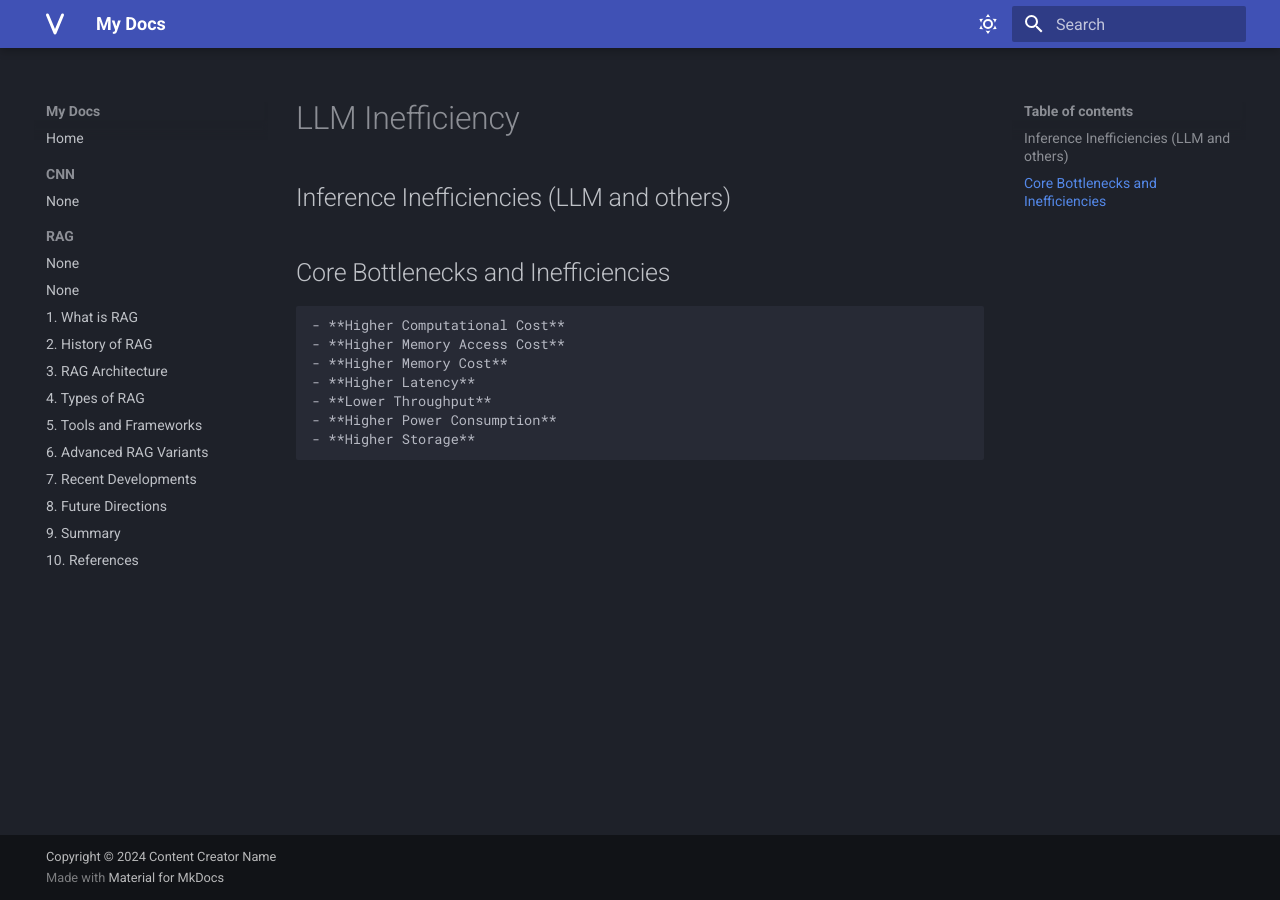
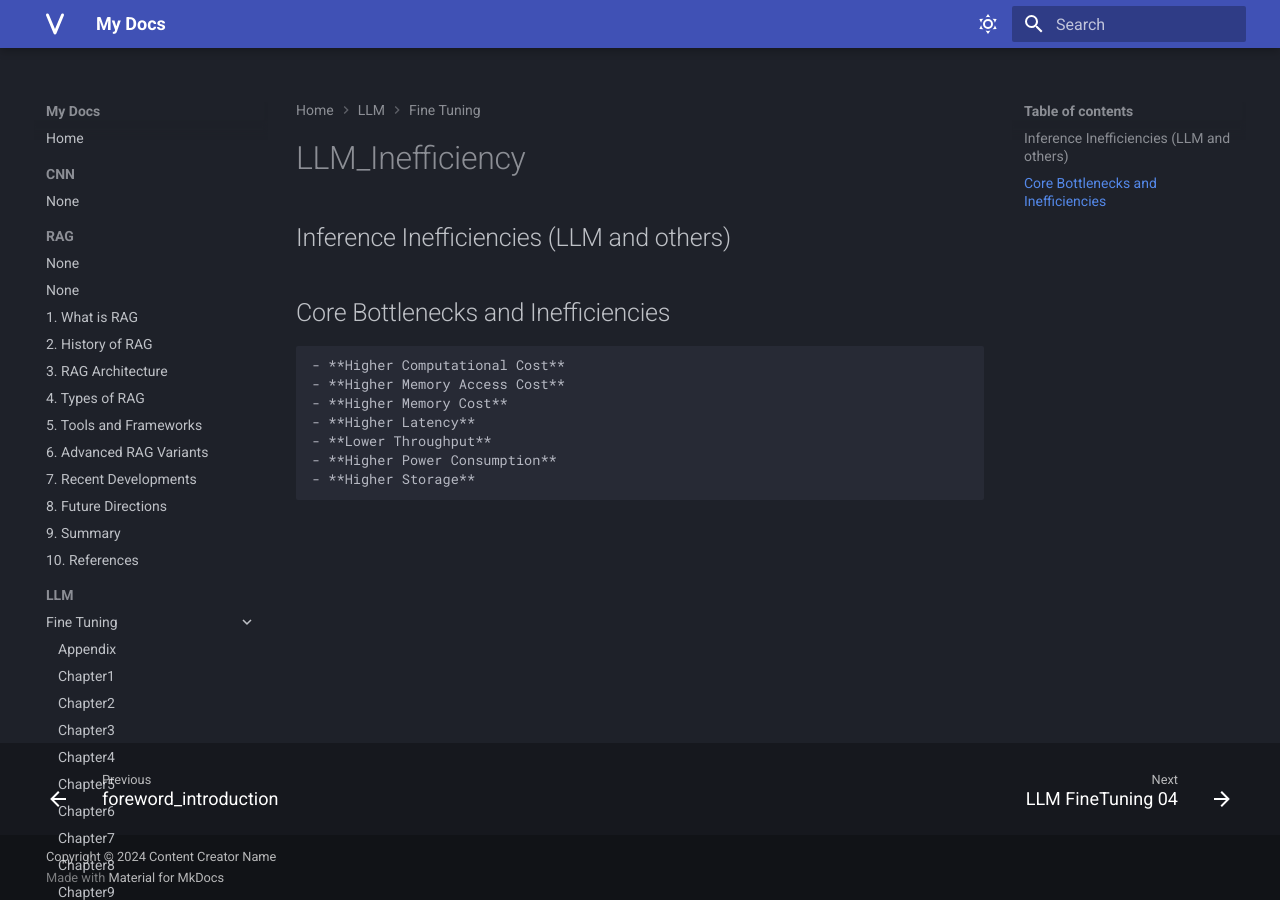
Before and after one commit to vinodcherian/mydocs, an MkDocs documentation site: the page built from docs/LLM/FineTuning/LLM_Inefficiency.md, in a window 1280 px wide. Built offline with MkDocs 1.6.1 and Material for MkDocs 9.7.7, drawn with Linux system fonts in a browser that asks for light colours.

Commit message:
Update mkdocs.yml

```diff
--- a/mkdocs.yml
+++ b/mkdocs.yml
@@ -112,3 +112,27 @@ nav:
       - 8. Future Directions: RAG/08_future.md
       - 9. Summary: RAG/09_summary.md
       - 10. References: RAG/10_references.md
+  - LLM:
+      - Fine Tuning:
+        - Appendix: LLM/FineTuning/Appendix.md
+        - Chapter1: LLM/FineTuning/Chapter1.md
+        - Chapter2: LLM/FineTuning/Chapter2.md
+        - Chapter3: LLM/FineTuning/Chapter3.md
+        - Chapter4: LLM/FineTuning/Chapter4.md
+        - Chapter5: LLM/FineTuning/Chapter5.md
+        - Chapter6: LLM/FineTuning/Chapter6.md
+        - Chapter7: LLM/FineTuning/Chapter7.md
+        - Chapter8: LLM/FineTuning/Chapter8.md
+        - Chapter9: LLM/FineTuning/Chapter9.md
+        - Chapter10: LLM/FineTuning/Chapter10.md
+        - Chapter11: LLM/FineTuning/Chapter11.md
+        - Chapter12: LLM/FineTuning/Chapter12.md
+        - Chapter13: LLM/FineTuning/Chapter13.md
+        - Chapter14: LLM/FineTuning/Chapter14.md
+        - Chapter15: LLM/FineTuning/Chapter15.md
+        - finetuning: LLM/FineTuning/finetuning.md
+        - finetuning_index: LLM/FineTuning/finetuning_index.md
+        - foreword_introduction: LLM/FineTuning/foreword_introduction.md
+        - LLM_Inefficiency: LLM/FineTuning/LLM_Inefficiency.md
+        - LLM FineTuning 04: LLM/FineTuning/LLM FineTuning 04.md
+        - LLM FineTuning 04 Frameworks: LLM/FineTuning/LLM FineTuning 04 Frameworks.md
```
